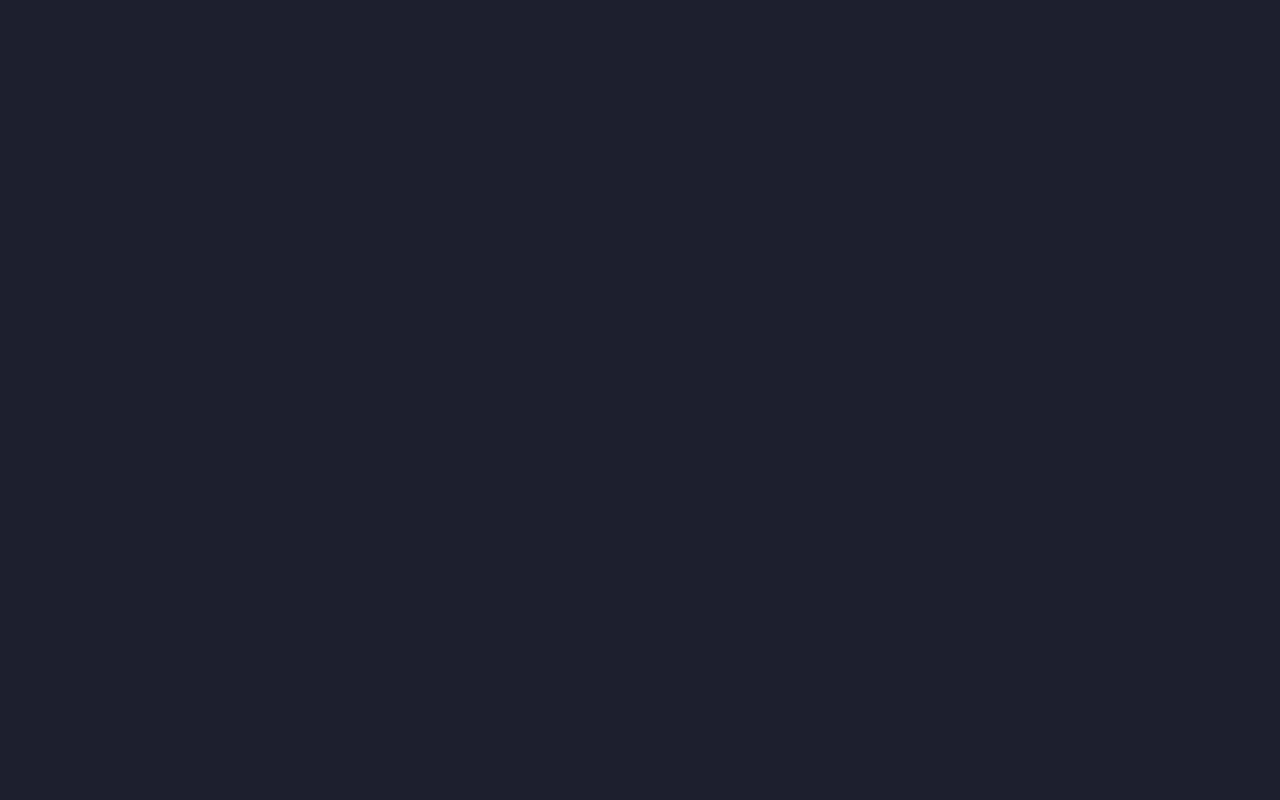
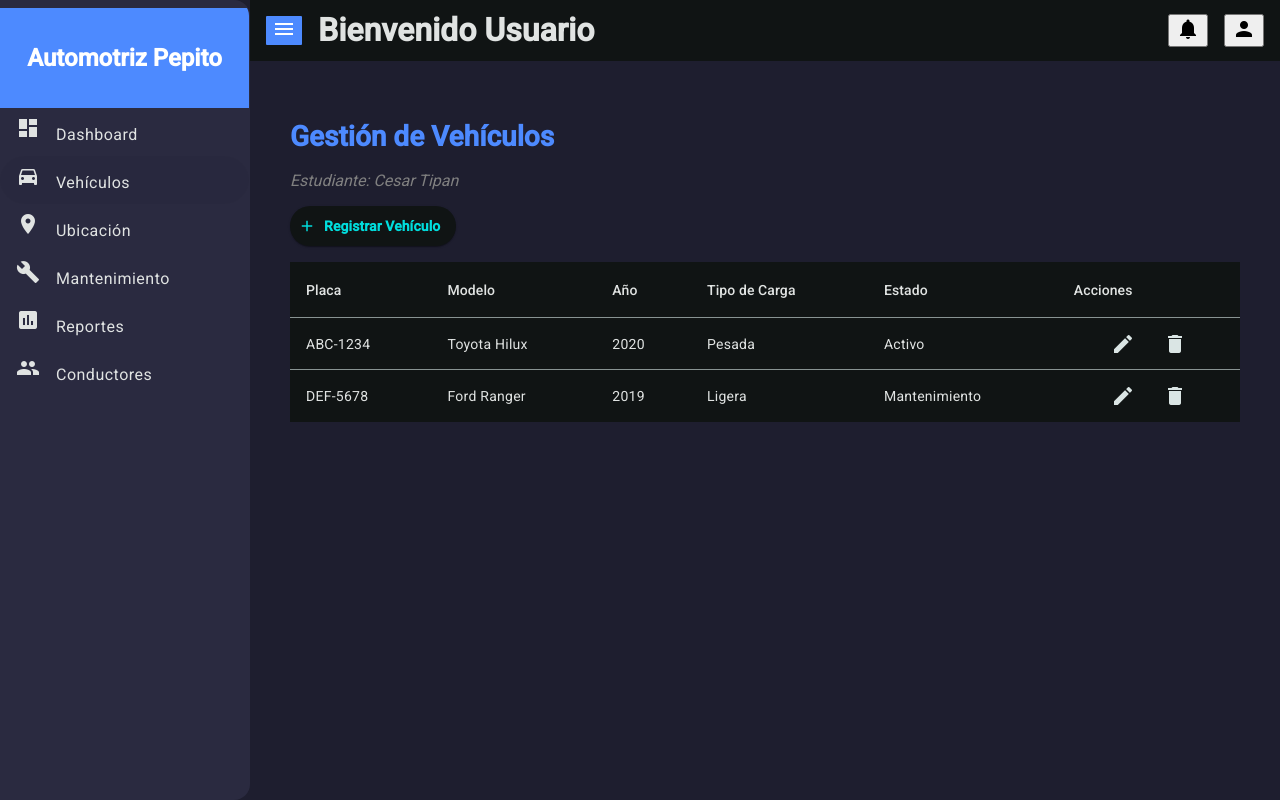
Before and after one commit to Jordy01090/DashboardAutomotriz, an Angular app: page /principal/vehiculos in a window 1280 px wide. Before the commit this address led to /. Built offline with nearby package versions, Linux system fonts and the light colour scheme.

Commit message:
add: componente de vehiculos

```diff
--- a/src/app/app.routes.ts
+++ b/src/app/app.routes.ts
@@ -32,9 +32,11 @@ export const routes: Routes = [
           {
             path:'conductores',
             loadComponent:()=>import('./modules/drivers-component/drivers-component.component').then(m=>m.DriversComponentComponent)
-          }
-
-
+          },
+          {
+            path:'vehiculos',
+            loadComponent:()=>import('./modules/vehiculos-component/vehiculos-component.component').then(m=>m.VehiculosComponentComponent)
+          },
         ]
       }
 
--- /dev/null
+++ b/src/app/modules/vehiculos-component/vehiculos-component.component.css
@@ -0,0 +1,47 @@
+.vehiculos-container {
+  padding: 20px;
+  background-color: var(--color-background, #1a1a2e); /* Color por defecto si no hay variable */
+  min-height: 100vh;
+}
+
+.vehiculos-container h1 {
+  font-size: 28px;
+  color: var(--color-primary, #2979ff);
+}
+
+.estudiante-info {
+  margin-top: 8px;
+  font-style: italic;
+  color: gray;
+}
+
+.acciones {
+  margin: 16px 0;
+}
+
+.tabla-vehiculos {
+  overflow-x: auto; /* Para que en móvil se pueda hacer scroll */
+}
+
+table {
+  width: 100%;
+  min-width: 600px; /* Evita que se rompa en pantallas pequeñas */
+}
+
+.mat-header-cell, .mat-cell {
+  text-align: center;
+}
+
+.acciones button {
+  height: 40px;
+  padding: 0 16px;
+  border-radius: 24px;
+  font-weight: bold;
+}
+
+.acciones-botones {
+  display: flex;
+  justify-content: center;
+  gap: 12px;
+  padding: 4px 0;
+}
--- /dev/null
+++ b/src/app/modules/vehiculos-component/vehiculos-component.component.html
@@ -0,0 +1,65 @@
+<div class="vehiculos-container">
+    <h1>Gestión de Vehículos</h1>
+    <p class="estudiante-info">Estudiante: Cesar Tipan</p>
+
+    <div class="acciones">
+      <button mat-raised-button color="primary">
+        <mat-icon>add</mat-icon>
+        Registrar Vehículo
+      </button>
+    </div>
+
+    <div class="tabla-vehiculos">
+      <table mat-table [dataSource]="vehiculos" class="mat-elevation-z8">
+
+        <!-- Placa -->
+        <ng-container matColumnDef="placa">
+          <th mat-header-cell *matHeaderCellDef> Placa </th>
+          <td mat-cell *matCellDef="let vehiculo"> {{ vehiculo.placa }} </td>
+        </ng-container>
+
+        <!-- Modelo -->
+        <ng-container matColumnDef="modelo">
+          <th mat-header-cell *matHeaderCellDef> Modelo </th>
+          <td mat-cell *matCellDef="let vehiculo"> {{ vehiculo.modelo }} </td>
+        </ng-container>
+
+        <!-- Año -->
+        <ng-container matColumnDef="anio">
+          <th mat-header-cell *matHeaderCellDef> Año </th>
+          <td mat-cell *matCellDef="let vehiculo"> {{ vehiculo.anio }} </td>
+        </ng-container>
+
+        <!-- Tipo de Carga -->
+        <ng-container matColumnDef="tipoCarga">
+          <th mat-header-cell *matHeaderCellDef> Tipo de Carga </th>
+          <td mat-cell *matCellDef="let vehiculo"> {{ vehiculo.tipoCarga }} </td>
+        </ng-container>
+
+        <!-- Estado -->
+        <ng-container matColumnDef="estado">
+          <th mat-header-cell *matHeaderCellDef> Estado </th>
+          <td mat-cell *matCellDef="let vehiculo"> {{ vehiculo.estado }} </td>
+        </ng-container>
+
+        <!-- Acciones -->
+        <ng-container matColumnDef="acciones">
+          <th mat-header-cell *matHeaderCellDef> Acciones </th>
+          <td mat-cell *matCellDef="let vehiculo">
+            <div class="acciones-botones">
+              <button mat-icon-button color="accent">
+                <mat-icon>edit</mat-icon>
+              </button>
+              <button mat-icon-button color="warn">
+                <mat-icon>delete</mat-icon>
+              </button>
+            </div>
+          </td>
+        </ng-container>
+
+        <tr mat-header-row *matHeaderRowDef="displayedColumns"></tr>
+        <tr mat-row *matRowDef="let row; columns: displayedColumns;"></tr>
+
+      </table>
+    </div>
+  </div>
--- /dev/null
+++ b/src/app/modules/vehiculos-component/vehiculos-component.component.ts
@@ -0,0 +1,24 @@
+import { Component } from '@angular/core';
+import { MatIconModule } from '@angular/material/icon';
+import { MatTableModule } from '@angular/material/table';
+import { MatButtonModule } from '@angular/material/button';
+
+@Component({
+  selector: 'app-vehiculos-component',
+  standalone: true,
+  imports: [
+    MatIconModule,
+    MatTableModule,
+    MatButtonModule,
+  ],
+  templateUrl: './vehiculos-component.component.html',
+  styleUrl: './vehiculos-component.component.css'
+})
+export class VehiculosComponentComponent {
+  vehiculos = [
+    { placa: 'ABC-1234', modelo: 'Toyota Hilux', anio: 2020, tipoCarga: 'Pesada', estado: 'Activo' },
+    { placa: 'DEF-5678', modelo: 'Ford Ranger', anio: 2019, tipoCarga: 'Ligera', estado: 'Mantenimiento' }
+  ];
+
+  displayedColumns: string[] = ['placa', 'modelo', 'anio', 'tipoCarga', 'estado', 'acciones'];
+}
--- a/src/app/principal/principal.component.html
+++ b/src/app/principal/principal.component.html
@@ -9,7 +9,7 @@
           <mat-icon>dashboard</mat-icon>
           <span>Dashboard</span>
         </a>
-        <a mat-list-item routerLink="/vehiculos" routerLinkActive="active-link">
+        <a mat-list-item routerLink="/principal/vehiculos" routerLinkActive="active-link">
           <mat-icon>directions_car</mat-icon>
           <span>Vehículos</span>
         </a>
```
Also changed, not shown: 1 other file (tests, documents, lock files or other folders).
